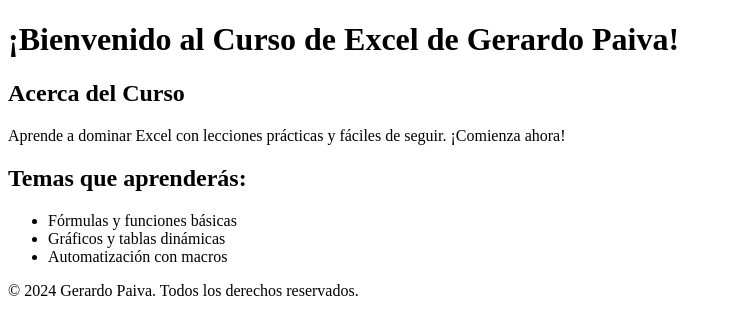
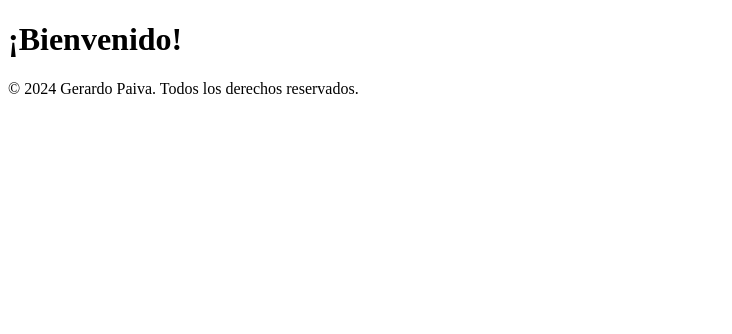
Before and after one commit to gerarpaiva/gerardopaiva, a plain HTML site: page index.html in a window 1280 px wide. Shown: the whole page, without its empty margins (0-732 px from the left). Drawn offline with Linux system fonts and the light colour scheme.

Commit message:
Add files via upload

```diff
--- a/index.html
+++ b/index.html
@@ -16,22 +16,8 @@
 </head>
 <body>
     <header>
-        <h1>¡Bienvenido al Curso de Excel de Gerardo Paiva!</h1>
+        <h1>¡Bienvenido!</h1>
     </header>
-    <main>
-        <section>
-            <h2>Acerca del Curso</h2>
-            <p>Aprende a dominar Excel con lecciones prácticas y fáciles de seguir. ¡Comienza ahora!</p>
-        </section>
-        <section>
-            <h2>Temas que aprenderás:</h2>
-            <ul>
-                <li>Fórmulas y funciones básicas</li>
-                <li>Gráficos y tablas dinámicas</li>
-                <li>Automatización con macros</li>
-            </ul>
-        </section>
-    </main>
     <footer>
         <p>© 2024 Gerardo Paiva. Todos los derechos reservados.</p>
     </footer>
```
